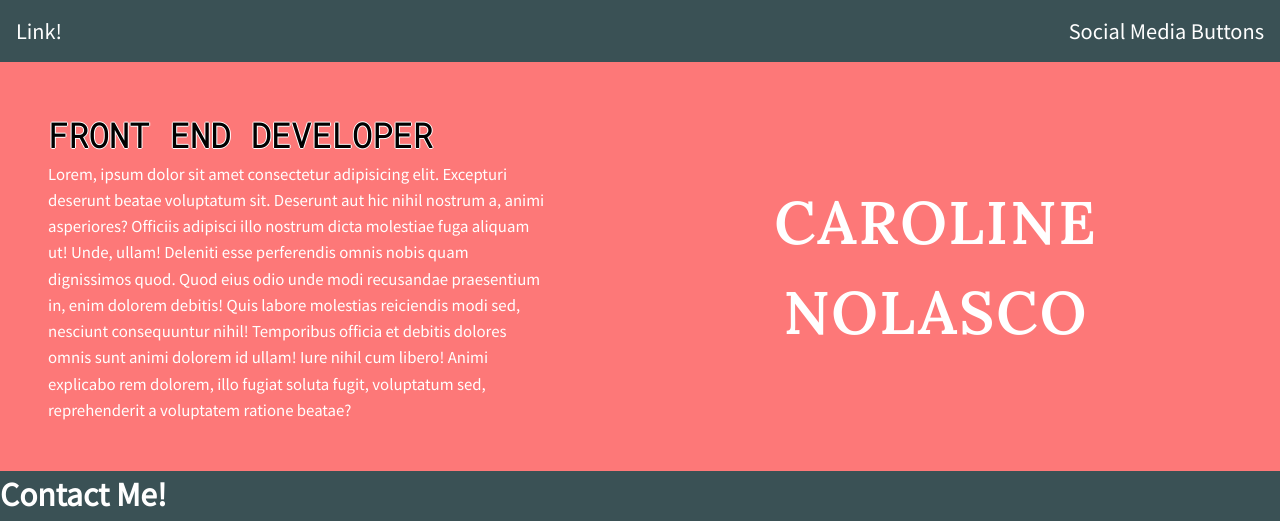
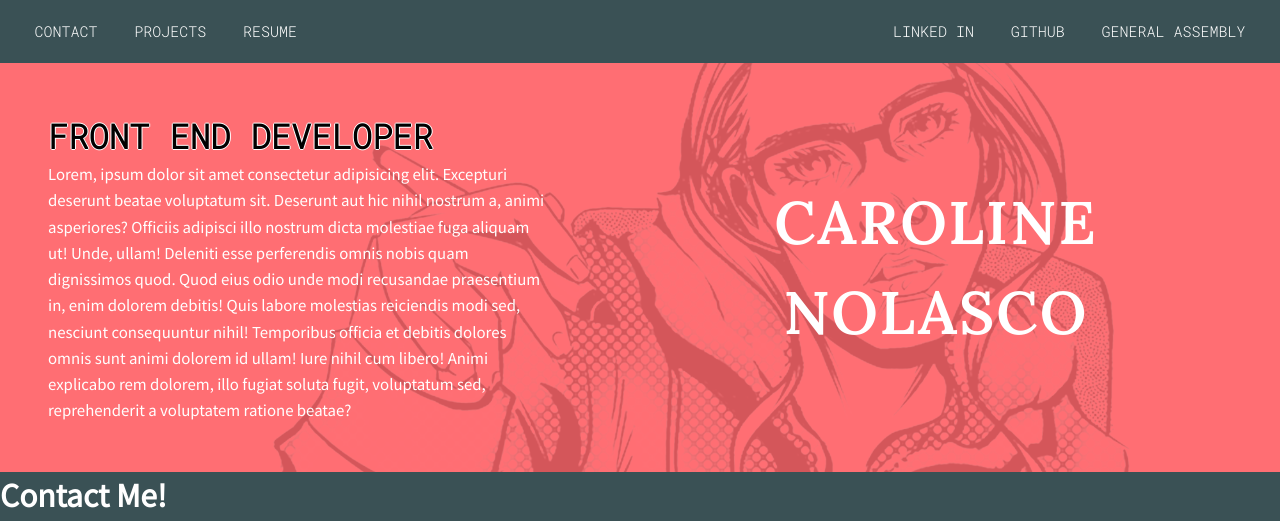
Before and after one commit to carol-en/New-Caroline-Nolasco-Code, a Vue app: page / in a window 1280 px wide. Shown: the top 521 px of the page. Built offline with nearby package versions, Linux system fonts and the light colour scheme.

Commit message:
wip nav & ui styling

```diff
--- a/src/components/Header/AppNav.vue
+++ b/src/components/Header/AppNav.vue
@@ -1,7 +1,15 @@
 <template>
   <nav>
-      <AppLink />
-      <SocialMedia />
+      <section class="inner_navi">
+        <AppLink title="contact" href="#contact"/>
+        <AppLink title="projects" href="#projects"/>
+        <AppLink title="resume" href="#resume"/>
+      </section>
+      <section class="inner_navi">
+        <SocialMedia title="linked in" href="linked in site"/>
+        <SocialMedia title="github" href="github site"/>
+        <SocialMedia title="general assembly" href="general assembly site"/>
+      </section>
   </nav>
 </template>
 
@@ -23,5 +31,18 @@ export default {
         padding: 1rem;
         display: flex;
         justify-content: space-between;
+
+       .inner_navi {
+        display: flex;
+        justify-content: space-evenly;
+
+           a {
+            text-transform: uppercase;
+            font-family: $header2-font;
+            font-size: .75em;
+            display: block;
+            padding: .25rem 1.15rem;
+        }
+       }
     }
 </style>
--- a/src/components/Header/index.vue
+++ b/src/components/Header/index.vue
@@ -26,7 +26,11 @@
 // Add bg image
 
     header {
-        background: $pink-bg;
+        background: $pink-bg url('./assets/banner_default.png')no-repeat right;
+        -webkit-background-size: cover;
+        -moz-background-size: cover;
+        -o-background-size: cover;
+        background-size: cover;
         color: $accent-font-color;
         display: flex;
         flex-flow: row wrap;
--- a/src/components/Header/ui/AppLink.vue
+++ b/src/components/Header/ui/AppLink.vue
@@ -1,13 +1,26 @@
 <template>
-  <a>Link!</a>
+  <a v-bind:href="href">{{title}}</a>
 </template>
 
 <script>
 export default {
-    name: 'AppLink'
+    name: 'AppLink',
+    props: {
+      title: String,
+      href: String
+    }
 }
 </script>
 
-<style scoped>
+<style scoped lang="scss">
+  a {
+    color: $white-color;
+    text-decoration: none;
+  }
 
+  a:hover, a:active, a:focus, a:focus-visible {
+    text-decoration: underline;
+    outline: none;
+    color: $pink-bg;
+  }
 </style>
--- a/src/components/Header/ui/SocialMedia.vue
+++ b/src/components/Header/ui/SocialMedia.vue
@@ -1,13 +1,26 @@
 <template>
-  <a>Social Media Buttons</a>
+  <a v-bind:href="href">{{title}}</a>
 </template>
 
 <script>
 export default {
-    name: 'SocialMedia'
+    name: 'SocialMedia',
+    props: {
+      title: String,
+      href: String
+    }
 }
 </script>
 
-<style>
+<style scoped lang="scss">
+  a {
+    color: $white-color;
+    text-decoration: none;
+  }
 
+  a:hover, a:active, a:focus, a:focus-visible {
+    text-decoration: underline;
+    outline: none;
+    color: $pink-bg;
+  }
 </style>
```
Also changed, not shown: src/components/Header/assets/banner_default.png (added).
